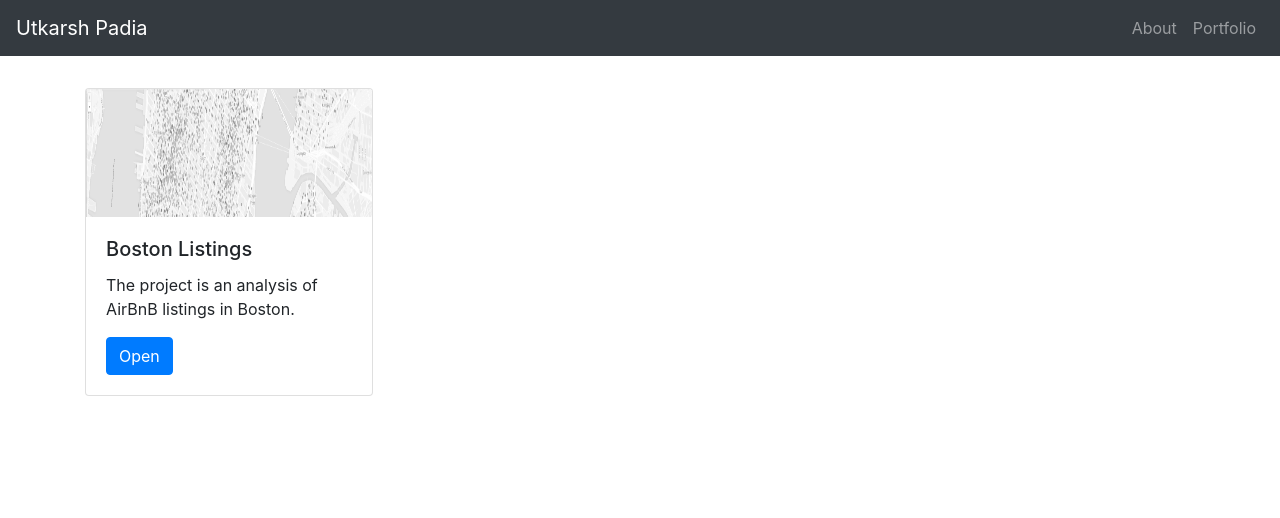
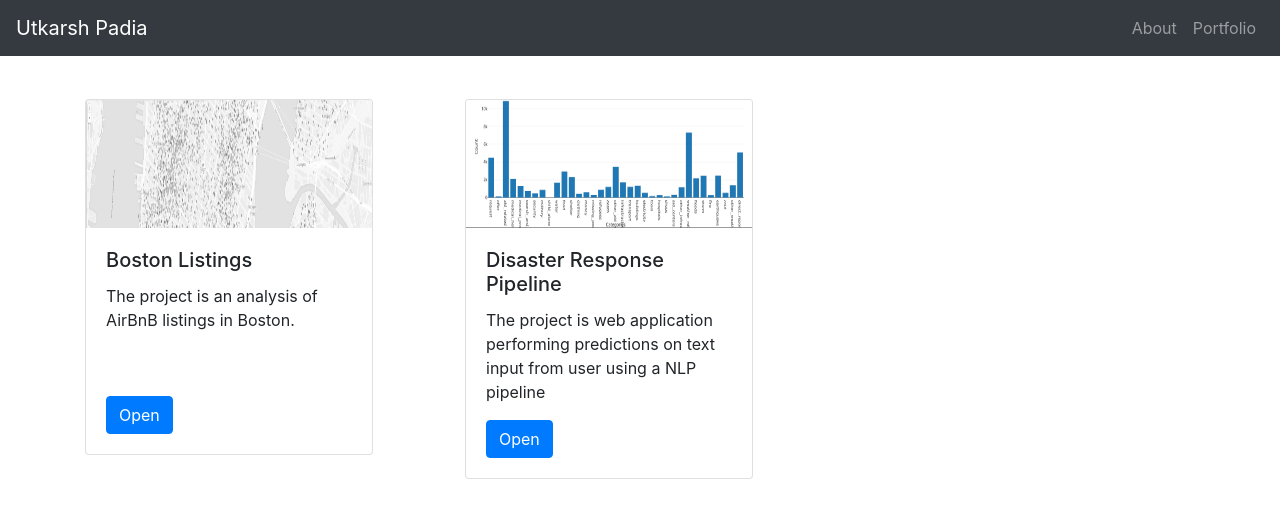
Before and after one commit to utkarsshhh/portfolio, an Angular app: page /portfolio in a window 1280 px wide. Shown: the top 518 px of the page. Built offline with nearby package versions, Linux system fonts and the light colour scheme.

Commit message:
disaster-response

```diff
--- a/src/app/portfolio/portfolio.component.css
+++ b/src/app/portfolio/portfolio.component.css
@@ -6,3 +6,6 @@
 .first-row{
     padding-top: 2rem;
 }
+.card{
+    margin-top: 3%;
+}
--- a/src/app/portfolio/portfolio.component.html
+++ b/src/app/portfolio/portfolio.component.html
@@ -6,7 +6,18 @@
                 <div class="card-body">
                     <h5 class="card-title">Boston Listings</h5>
                     <p class="card-text">The project is an analysis of AirBnB listings in Boston.</p>
+                    <br><br>
                     <a href="https://github.com/utkarsshhh/Boston-Listings" class="btn btn-primary">Open</a>
+                </div>
+            </div>
+        </div>
+        <div class="col-12 col-md-4">
+            <div class="card" style="width: 18rem;">
+                <img class="card-img-top" src="../../assets/second.png" alt="Card image cap">
+                <div class="card-body">
+                    <h5 class="card-title">Disaster Response Pipeline</h5>
+                    <p class="card-text">The project is web application performing predictions on text input from user using a NLP pipeline</p>
+                    <a href="https://github.com/utkarsshhh/disaster-response-pipeline" class="btn btn-primary">Open</a>
                 </div>
             </div>
         </div>
```
Also changed, not shown: src/assets/._second.png (added), src/assets/second.png (added). Lines whose indentation alone changed are shown as unchanged.
